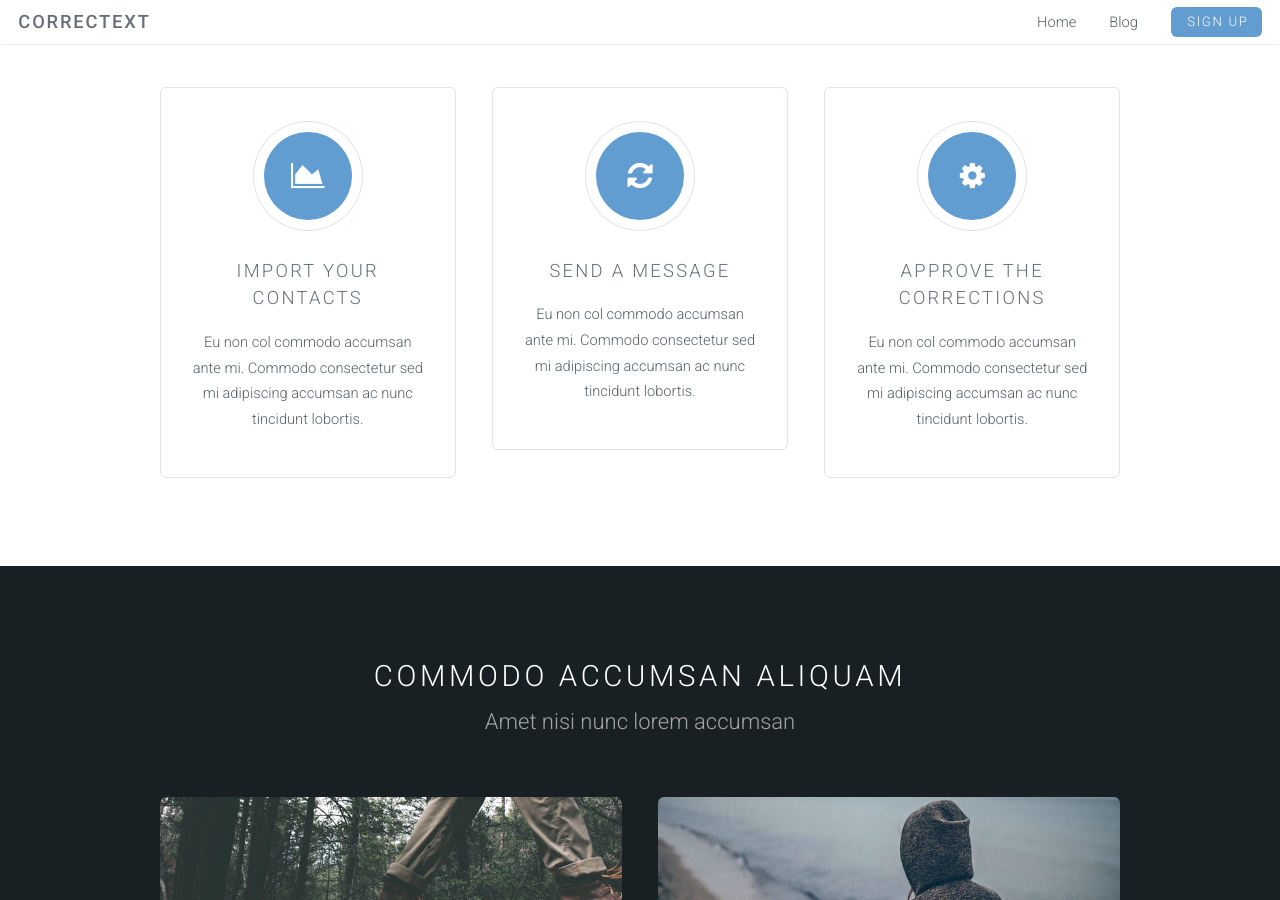
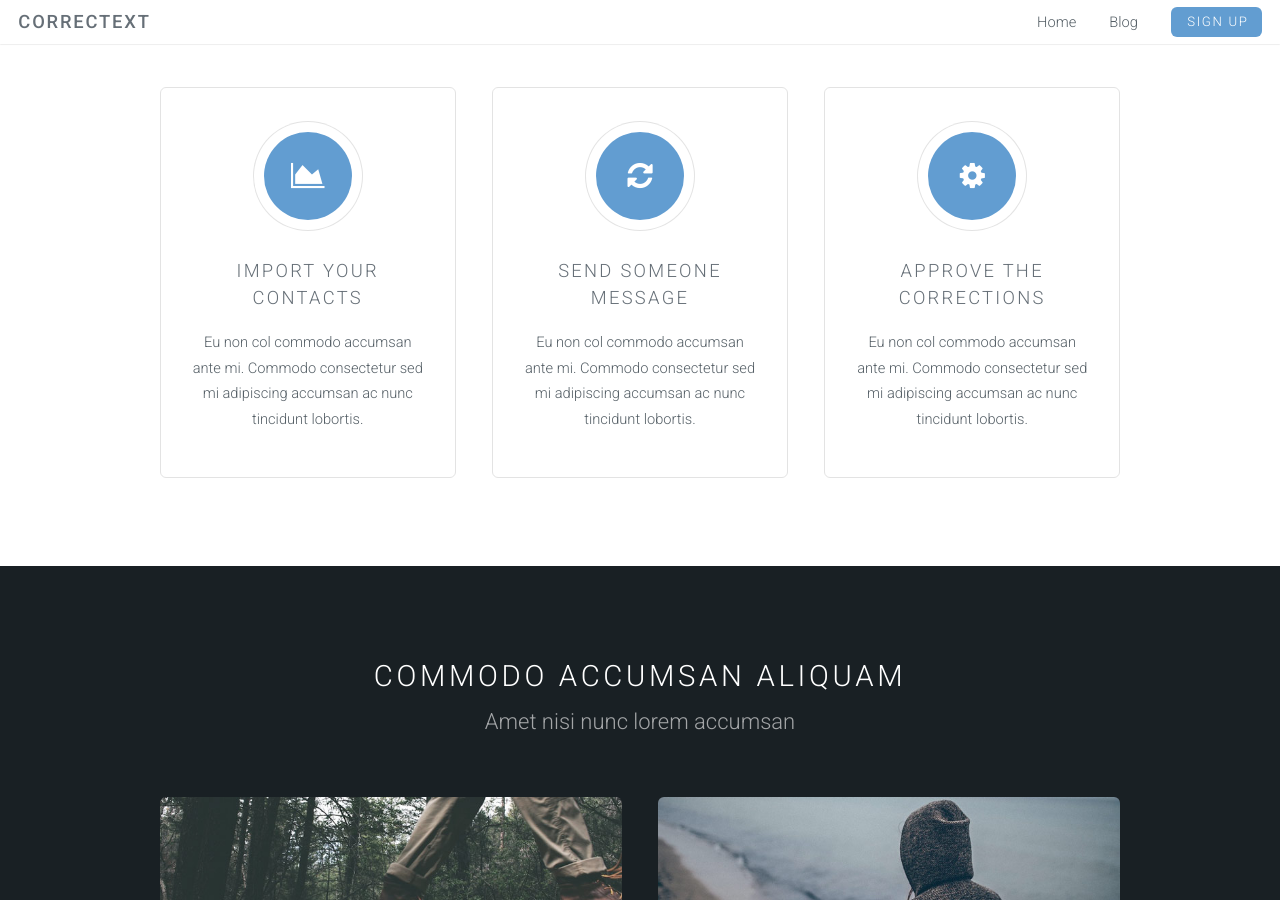
Before and after one commit to LevlUp/correctext, a Jekyll site: the page built from index.html, in a window 1280 px wide and 900 px high, scrolled down 594 px. Built offline with Jekyll 4.4.1, drawn with Linux system fonts in a browser that asks for light colours.

Commit message:
add someone

```diff
--- a/index.html
+++ b/index.html
@@ -20,7 +20,7 @@ layout: landing-page
 						<div class="4u">
 							<section class="special box">
 								<i class="icon fa-refresh major"></i>
-								<h3>Send a Message</h3>
+								<h3>Send Someone Message</h3>
 								<p>Eu non col commodo accumsan ante mi. Commodo consectetur sed mi adipiscing accumsan ac nunc tincidunt lobortis.</p>
 							</section>
 						</div>
```
